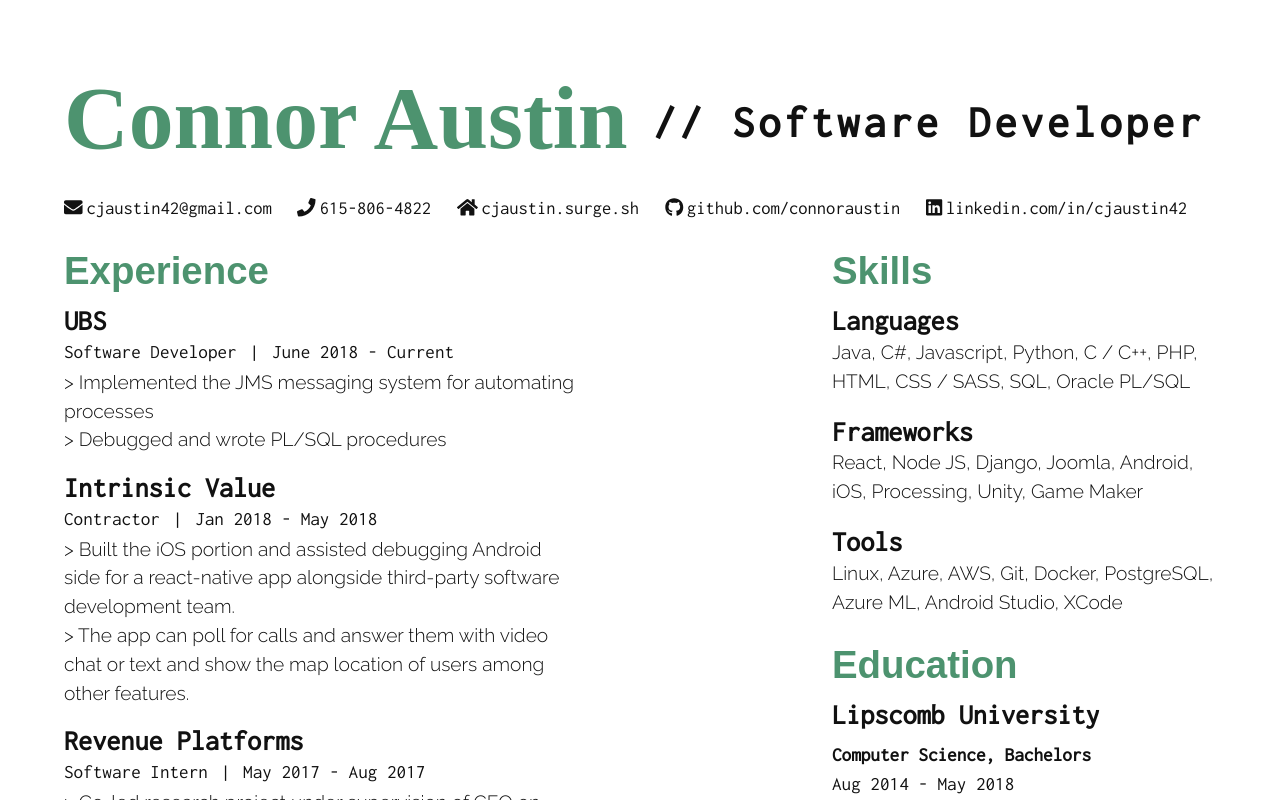
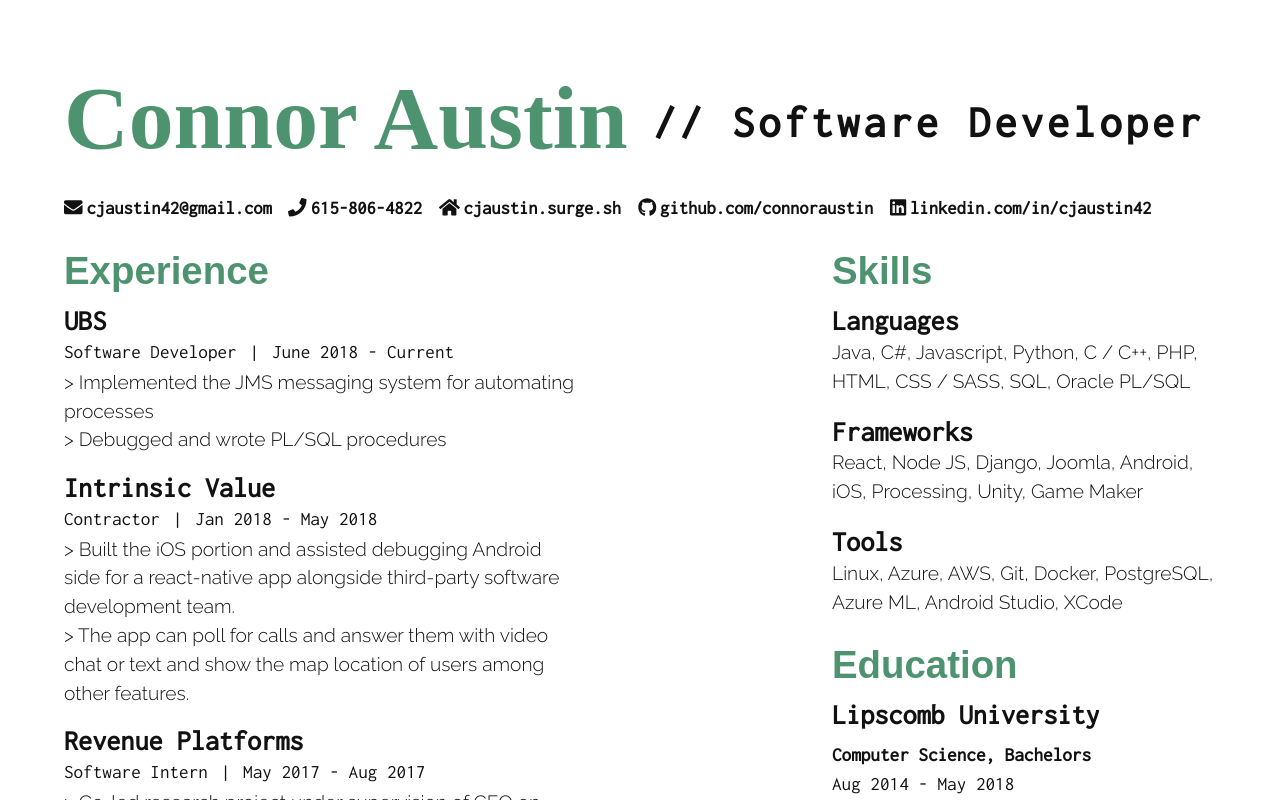
Before and after one commit to ConnorAustin/resume, a React (Create React App) app: page / in a window 1280 px wide. Built offline with nearby package versions, Linux system fonts and the light colour scheme; a web font is replaced by a local one.

Commit message:
tweaked contacts

```diff
--- a/src/App.js
+++ b/src/App.js
@@ -29,6 +29,10 @@ class App extends Component {
         </div>
     );
   }
+
+  componentDidMount() {
+    document.title = 'Connor Austin - Resume';
+  }
 }
 
 export default App;
--- a/src/components/contact/Contact.css
+++ b/src/components/contact/Contact.css
@@ -9,12 +9,13 @@
 }
 .contact-container .contact {
   font-family: "Inconsolata";
-  margin-right: 2vw;
+  margin-right: 1.3vw;
 }
 .contact-container .contact a {
   margin-left: 0.3vw;
   color: #111111;
   text-decoration: none;
+  font-weight: bold;
 }
 
 /*# sourceMappingURL=Contact.css.map */
--- a/src/components/contact/Contact.scss
+++ b/src/components/contact/Contact.scss
@@ -17,8 +17,9 @@
 			margin-left: 0.3vw;
 			color: $black;
 			text-decoration: none;
+			font-weight: bold;
 		}
 
-		margin-right: 2vw;
+		margin-right: 1.3vw;
 	}
 }
--- a/src/components/projects/Projects.css
+++ b/src/components/projects/Projects.css
@@ -17,7 +17,7 @@
   width: 25vw;
 }
 .projects-container .project-desc {
-  font-size: 1.4vw;
+  font-size: 1.5vw;
 }
 .projects-container .sub-header {
   margin: 0;
--- a/src/components/projects/Projects.scss
+++ b/src/components/projects/Projects.scss
@@ -22,7 +22,7 @@
 	}
 
 	.project-desc {
-		font-size: 1.4vw;
+		font-size: 1.5vw;
 	}
 
 	.sub-header {
```
Also changed, not shown: 1 other file (tests, documents, lock files or other folders).
